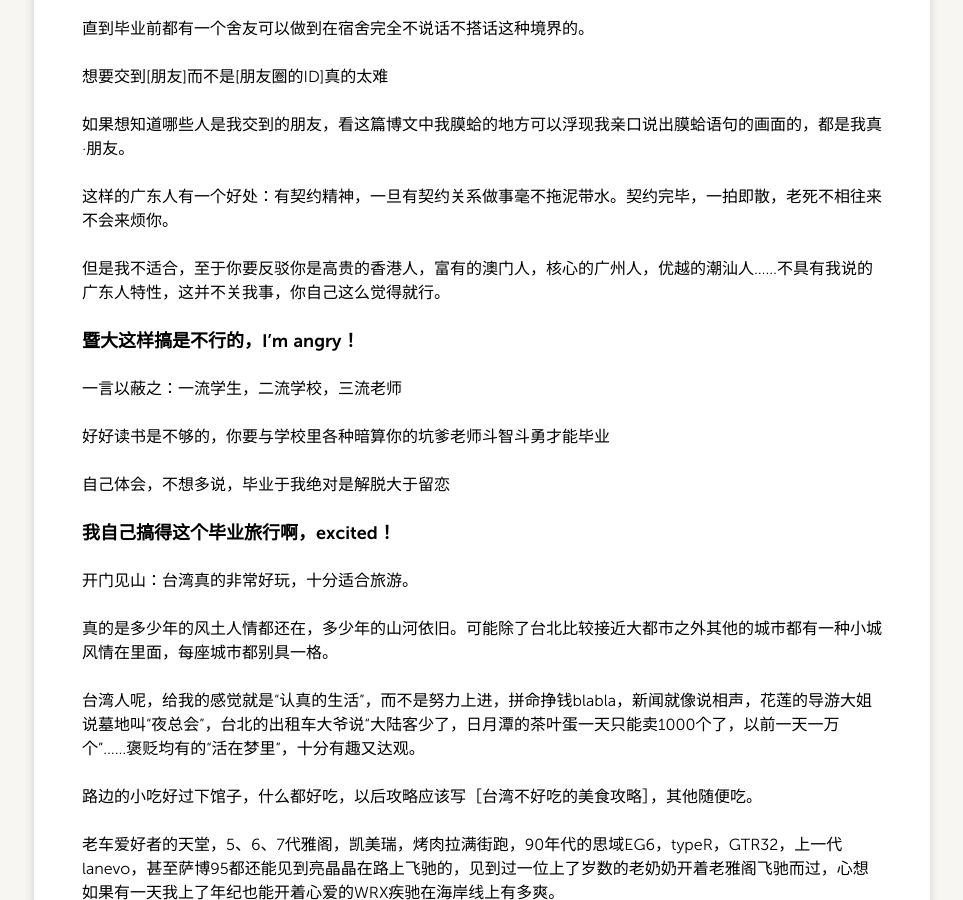
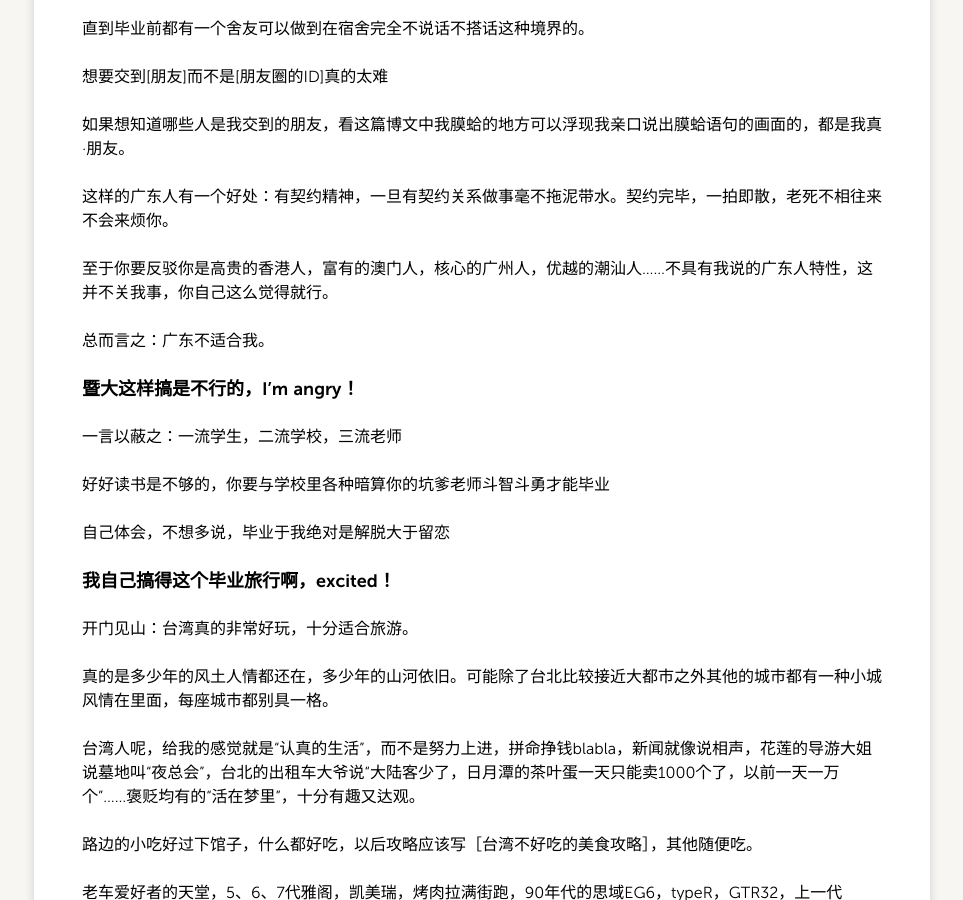
Before and after one commit to asteryk/asteryk.github.io, a Jekyll site: the page built from _posts/2016/2016-6-29-graduate.md, in a window 1280 px wide and 900 px high, scrolled down 1023 px. Shown: the whole window, without its empty margins (158-1121 px from the left). Built offline with Jekyll 4.4.1, drawn with Linux system fonts in a browser that asks for light colours; nearby versions of some CDN libraries; Markdown is read by kramdown in place of the engine named in the settings; comment, search, counter and statistics services are not loaded.

Commit message:
2016graduate from guangzhou

```diff
--- a/_posts/2016/2016-6-29-graduate.md
+++ b/_posts/2016/2016-6-29-graduate.md
@@ -47,7 +47,9 @@ tags:
 
 这样的广东人有一个好处：有契约精神，一旦有契约关系做事毫不拖泥带水。契约完毕，一拍即散，老死不相往来不会来烦你。
 
-但是我不适合，至于你要反驳你是高贵的香港人，富有的澳门人，核心的广州人，优越的潮汕人……不具有我说的广东人特性，这并不关我事，你自己这么觉得就行。
+至于你要反驳你是高贵的香港人，富有的澳门人，核心的广州人，优越的潮汕人……不具有我说的广东人特性，这并不关我事，你自己这么觉得就行。
+
+总而言之：广东不适合我。
 
 ###暨大这样搞是不行的，I'm angry！
 
```
